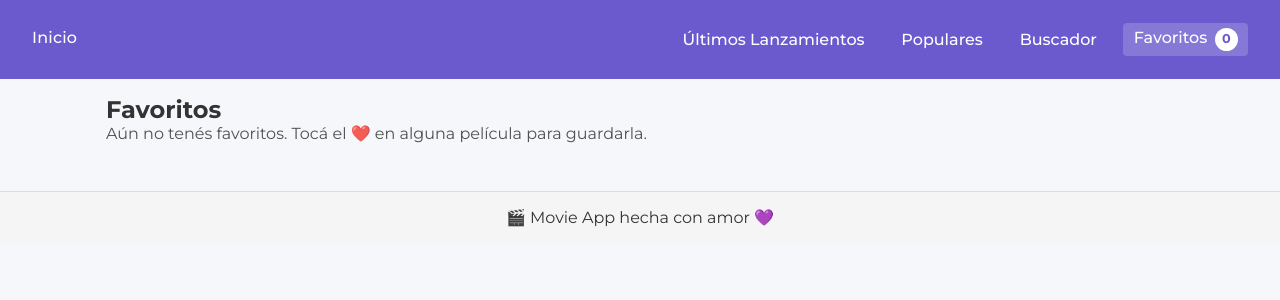
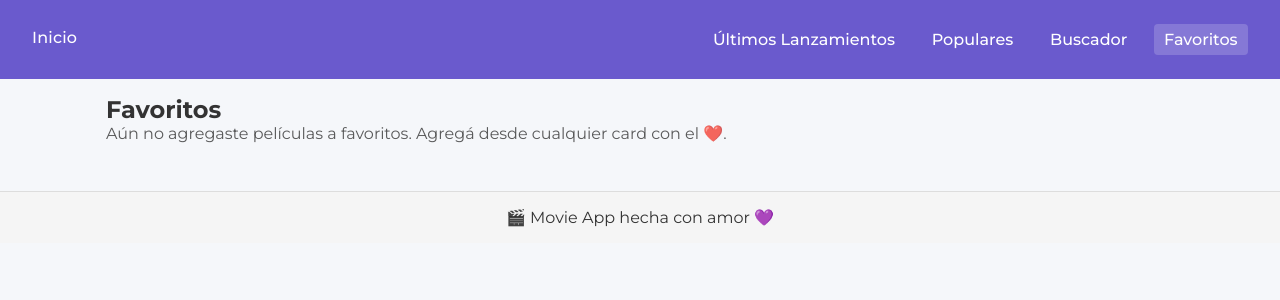
Before and after one commit to StefiAcevedo/tp-react-stefi-acevedo, a React (Vite) app: page /favoritos in a window 1280 px wide. Shown: the top 300 px of the page. Built offline with nearby package versions, Linux system fonts and the light colour scheme.

Commit message:
arreglo del funcionamiento del badge en el navbar + el icono de favoritos

```diff
--- a/src/components/MovieCard.jsx
+++ b/src/components/MovieCard.jsx
@@ -1,35 +1,46 @@
 // src/components/MovieCard.jsx
 import { Link } from "react-router-dom";
 import { useFavorites } from "../hooks/useFavorites";
+import { getImageUrl } from "../services/tmdb";
 import "./MovieCard.scss";
 
 export default function MovieCard({ movie }) {
   const { isFav, toggle } = useFavorites();
+  const poster = getImageUrl(movie?.poster_path, "w342");
+  const fav = isFav(movie?.id);
 
   return (
-    <div className="movie-card">
-      <Link to={`/detalle/${movie.id}`}>
-        <img
-          src={`https://image.tmdb.org/t/p/w300${movie.poster_path}`}
-          alt={movie.title}
-        />
-      </Link>
-
-      <h3>{movie.title}</h3>
-
-      <div className="movie-card__actions">
+    <article className="movie-card">
+      <div className="movie-card__poster-wrap">
+        {/* Botón favorito flotante */}
         <button
-          className={`fav-btn ${isFav(movie.id) ? "active" : ""}`}
+          type="button"
+          className={`fav-fab ${fav ? "is-active" : ""}`}
           onClick={() => toggle(movie)}
-          aria-label={isFav(movie.id) ? "Quitar de favoritos" : "Agregar a favoritos"}
+          aria-label={fav ? "Quitar de favoritos" : "Agregar a favoritos"}
+          title={fav ? "Quitar de favoritos" : "Agregar a favoritos"}
         >
-          {isFav(movie.id) ? "❤️" : "🤍"}
+          {fav ? "❤️" : "🤍"}
         </button>
 
-        <Link to={`/detalle/${movie.id}`} className="movie-card__btn">
-          Ver detalle
+        {/* Imagen clickeable al detalle */}
+        <Link to={`/detalle/${movie.id}`} aria-label={`Ver detalle de ${movie.title}`}>
+          {poster && (
+            <img
+              className="movie-card__poster"
+              src={poster}
+              alt={movie.title}
+              loading="lazy"
+            />
+          )}
         </Link>
       </div>
-    </div>
+
+      <h3 className="movie-card__title">{movie.title}</h3>
+
+      <Link className="movie-card__btn" to={`/detalle/${movie.id}`}>
+        Ver detalle
+      </Link>
+    </article>
   );
 }
--- a/src/components/MovieCard.scss
+++ b/src/components/MovieCard.scss
@@ -6,29 +6,55 @@
     background: #fafafa;
     padding: 0.75rem;
     text-align: center;
-
-    /* CLAVES para que el grid funcione en múltiples columnas */
     width: 100%;
-    max-width: none;      /* que NO limite el ancho dentro de la celda */
     box-sizing: border-box;
-
     transition: transform .2s, box-shadow .2s;
 
-    img {
+    &__poster-wrap {
+      position: relative;
+    }
+
+    &__poster {
       width: 100%;
       border-radius: 8px;
       display: block;
     }
 
-    h3 {
+    .fav-fab {
+      position: absolute;
+      top: 8px;
+      right: 8px;
+      width: 36px;
+      height: 36px;
+      border: none;
+      border-radius: 50%;
+      background: #fff;
+      box-shadow: 0 4px 10px rgba(0,0,0,.15);
+      display: grid;
+      place-items: center;
+      font-size: 1.1rem;
+      cursor: pointer;
+      transition: transform .15s ease, box-shadow .15s ease;
+
+      &:hover {
+        transform: translateY(-1px) scale(1.03);
+        box-shadow: 0 6px 14px rgba(0,0,0,.18);
+      }
+
+      &.is-active {
+        color: #e63946;
+      }
+    }
+
+    &__title {
       font-size: 0.95rem;
       margin: 0.5rem 0 0.4rem;
       color: #333;
       line-height: 1.25;
-      min-height: 2.4em;  /* equilibra alturas */
+      min-height: 2.4em;
     }
 
-    .movie-card__btn {
+    &__btn {
       margin-top: auto;
       align-self: center;
       display: inline-block;
@@ -42,75 +68,12 @@
       transition: background .2s;
       text-decoration: none;
       margin-bottom: 0.15rem;
+
+      &:hover { background: #5a4bcf; }
     }
-
-    .movie-card__btn:hover { background: #5a4bcf; }
 
     &:hover {
       transform: translateY(-3px);
       box-shadow: 0 4px 12px rgba(0,0,0,.12);
     }
   }
-
-  .movie-card__actions {   /* bloque para favoritos! */
-    display: flex;
-    justify-content: center;
-    align-items: center;
-    gap: 0.5rem;
-    margin-top: 0.5rem;
-  }
-
-  .fav-btn {
-    background: transparent;
-    border: none;
-    font-size: 1.3rem;
-    cursor: pointer;
-    transition: transform 0.2s;
-  }
-
-  .fav-btn:hover {
-    transform: scale(1.2);
-  }
-
-  .fav-btn.active {
-    color: #e63946; /* rojo para favoritos */
-  }
-
-  /* Contenedor de la miniatura para posicionar el fab */
-.movie-card__thumb {
-    position: relative;
-
-    img {
-      display: block;
-      width: 100%;
-      border-radius: 8px;
-    }
-  }
-
-  /* Botón flotante: círculo blanco arriba a la derecha */
-  .fav-fab {
-    position: absolute;
-    top: 8px;
-    right: 8px;
-    width: 36px;
-    height: 36px;
-    border: none;
-    border-radius: 50%;
-    background: #fff;
-    box-shadow: 0 4px 10px rgba(0,0,0,.15);
-    display: grid;
-    place-items: center;
-    font-size: 1.1rem;
-    cursor: pointer;
-    transition: transform .15s ease, box-shadow .15s ease;
-  }
-
-  .fav-fab:hover {
-    transform: translateY(-1px) scale(1.03);
-    box-shadow: 0 6px 14px rgba(0,0,0,.18);
-  }
-
-  /* Colorcito más marcado cuando está activo */
-  .fav-fab.active {
-    color: #e63946;
-  }
--- a/src/components/NavBar.jsx
+++ b/src/components/NavBar.jsx
@@ -5,13 +5,16 @@ import "./NavBar.scss";
 
 export default function NavBar() {
   const [open, setOpen] = useState(false);
-  const { favorites } = useFavorites(); // array de favs
-  const count = favorites?.length ?? 0;
+
+  // Soporta ambas variantes del hook: {list} o {items}
+  const fav = useFavorites();
+  const list = fav?.list ?? fav?.items ?? [];
+  const count = list.length;
 
   const linkClass = ({ isActive }) =>
     isActive ? "nav__link active" : "nav__link";
 
-  const toggle = () => setOpen(v => !v);
+  const toggle = () => setOpen((v) => !v);
   const close = () => setOpen(false);
 
   return (
@@ -42,21 +45,20 @@ export default function NavBar() {
         <NavLink to="/ultimos-lanzamientos" className={linkClass}>
           Últimos Lanzamientos
         </NavLink>
-
         <NavLink to="/populares" className={linkClass}>
           Populares
         </NavLink>
-
         <NavLink to="/buscador" className={linkClass}>
           Buscador
         </NavLink>
 
-        {/* Item Favoritos con badge */}
         <NavLink to="/favoritos" className={linkClass}>
           Favoritos
-          <span className="nav__badge" aria-label={`Favoritos: ${count}`}>
-            {count}
-          </span>
+          {count > 0 && (
+            <span className="nav__badge" aria-label={`${count} favoritos`}>
+              {count}
+            </span>
+          )}
         </NavLink>
       </div>
     </nav>
--- a/src/hooks/useFavorites.js
+++ b/src/hooks/useFavorites.js
@@ -1,83 +1,47 @@
-// src/hooks/useFavorites.js
-import { useEffect, useState } from "react";
+import { useCallback, useEffect, useMemo, useState } from "react";
 
 const LS_KEY = "fav_movies_v1";
-const EVT = "favorites:updated";
-
-function load() {
-  try {
-    const raw = localStorage.getItem(LS_KEY);
-    return raw ? JSON.parse(raw) : [];
-  } catch {
-    return [];
-  }
-}
-function save(arr) {
-  localStorage.setItem(LS_KEY, JSON.stringify(arr));
-  // avisa a todos los componentes que cambió!
-  window.dispatchEvent(new CustomEvent(EVT));
-}
-
-/** Guardamos lo esencial de la movie para no llenar localStorage */
-function pickMovie(m) {
-  return {
-    id: m.id,
-    title: m.title,
-    poster_path: m.poster_path,
-    release_date: m.release_date,
-    vote_average: m.vote_average,
-  };
-}
 
 export function useFavorites() {
-  const [favorites, setFavorites] = useState(load());
+  const [items, setItems] = useState(() => {
+    try {
+      const raw = localStorage.getItem(LS_KEY);
+      return raw ? JSON.parse(raw) : [];
+    } catch {
+      return [];
+    }
+  });
 
-  // Sincroniza cuando cambia localStorage (otra pestaña)
   useEffect(() => {
-    const onStorage = (e) => {
-      if (e.key === LS_KEY) setFavorites(load());
-    };
-    const onUpdated = () => setFavorites(load());
+    try {
+      localStorage.setItem(LS_KEY, JSON.stringify(items));
+    } catch {}
+  }, [items]);
 
-    window.addEventListener("storage", onStorage);
-    window.addEventListener(EVT, onUpdated);
-    return () => {
-      window.removeEventListener("storage", onStorage);
-      window.removeEventListener(EVT, onUpdated);
-    };
+  const isFav = useCallback(
+    (id) => items.some((m) => m.id === id),
+    [items]
+  );
+
+  const add = useCallback((movie) => {
+    setItems((prev) => (prev.some((m) => m.id === movie.id) ? prev : [...prev, movie]));
   }, []);
 
-  const isFav = (id) => favorites.some((f) => f.id === id);
+  const remove = useCallback((id) => {
+    setItems((prev) => prev.filter((m) => m.id !== id));
+  }, []);
 
-  const add = (movie) => {
-    if (isFav(movie.id)) return;
-    const next = [...favorites, pickMovie(movie)];
-    save(next);
-    setFavorites(next);
-  };
+  const toggle = useCallback((movie) => {
+    setItems((prev) =>
+      prev.some((m) => m.id === movie.id)
+        ? prev.filter((m) => m.id !== movie.id)
+        : [...prev, movie]
+    );
+  }, []);
 
-  const remove = (id) => {
-    const next = favorites.filter((f) => f.id !== id);
-    save(next);
-    setFavorites(next);
-  };
-
-  const toggle = (movie) => {
-    isFav(movie.id) ? remove(movie.id) : add(movie);
-  };
-
-  const clear = () => {
-    save([]);
-    setFavorites([]);
-  };
-
-  return {
-    favorites,
-    count: favorites.length,
-    isFav,
-    add,
-    remove,
-    toggle,
-    clear,
-  };
+  // compat: algunos componentes esperaban "list"
+  return useMemo(
+    () => ({ items, list: items, isFav, add, remove, toggle }),
+    [items, isFav, add, remove, toggle]
+  );
 }
--- a/src/pages/Favoritos.jsx
+++ b/src/pages/Favoritos.jsx
@@ -1,21 +1,24 @@
-// src/pages/Favoritos.jsx
 import { useFavorites } from "../hooks/useFavorites";
 import MovieCard from "../components/MovieCard";
 
 export default function Favoritos() {
-  const { favorites } = useFavorites();
+  // Soporta {list} o {items}
+  const fav = useFavorites();
+  const list = fav?.list ?? fav?.items ?? [];
 
   return (
     <section style={{ padding: "1rem", maxWidth: 1100, margin: "0 auto" }}>
       <h1>Favoritos</h1>
 
-      {favorites.length === 0 ? (
-        <p style={{ opacity: 0.85 }}>
-          Aún no tenés favoritos. Tocá el ❤️ en alguna película para guardarla.
+      {list.length === 0 && (
+        <p style={{ opacity: 0.8 }}>
+          Aún no agregaste películas a favoritos. Agregá desde cualquier card con el ❤️.
         </p>
-      ) : (
+      )}
+
+      {list.length > 0 && (
         <div className="movies-grid">
-          {favorites.map((m) => (
+          {list.map((m) => (
             <MovieCard key={m.id} movie={m} />
           ))}
         </div>
--- a/src/router/Router.jsx
+++ b/src/router/Router.jsx
@@ -6,7 +6,7 @@ import UltimosLanzamientos from "../pages/UltimosLanzamientos";
 import Populares from "../pages/Populares";
 import Buscador from "../pages/Buscador";
 import Detalle from "../pages/Detalle";
-import Favoritos from "../pages/Favoritos"; /* nuevo! */
+import Favoritos from "../pages/Favoritos";   // esto es NUEVO
 
 import NavBar from "../components/NavBar";
 
@@ -19,11 +19,8 @@ export default function AppRouter() {
         <Route path="/ultimos-lanzamientos" element={<UltimosLanzamientos />} />
         <Route path="/populares" element={<Populares />} />
         <Route path="/buscador" element={<Buscador />} />
+        <Route path="/favoritos" element={<Favoritos />} /> {/* esto es NUEVO */}
         <Route path="/detalle/:id" element={<Detalle />} />
-        <Route path="/favoritos" element={<Favoritos />} />
-
-        {/* 🔹 Ruta de prueba para verificar router */}
-        <Route path="/__ping" element={<div style={{ padding: 20 }}>✅ Router OK</div>} />
 
         {/* Fallback */}
         <Route path="*" element={<div style={{ padding: 16 }}>404</div>} />
```
